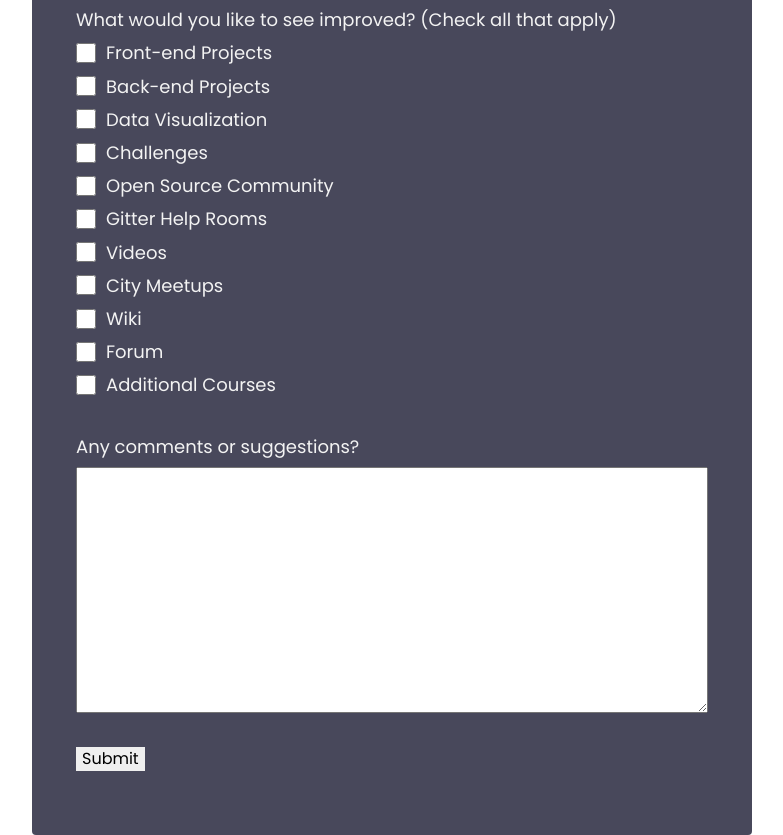
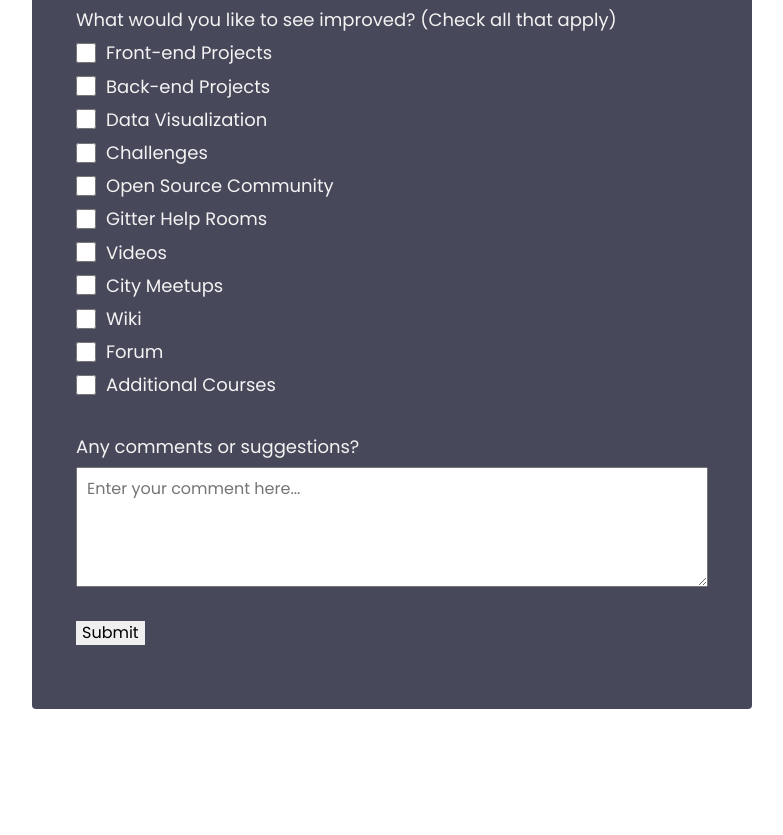
Before and after one commit to syjem/Survey-Form, a plain HTML site: page copy.html in a window 1280 px wide. Shown: the part 845-1680 px from the top of the page, without its empty margins (248-1031 px from the left). After the commit the page ends 1554 px from the top, so only its background shows below. Drawn offline with Linux system fonts and the light colour scheme; files whose address does not match are found by name.

Commit message:
Edited the Textarea

```diff
--- a/copy.html
+++ b/copy.html
@@ -203,13 +203,11 @@
             <div class="form-group">
                 <p>Any comments or suggestions?</p>
                 <textarea
+                    id="comments"
+                    class="input-textarea"
                     name="comment"
-                    id="comments"
-                    cols="30"
-                    rows="10"
-                    class="input-textarea"
-                    placeholder="Enter your comment here...">
-                </textarea>
+                    placeholder="Enter your comment here..."
+                    ></textarea>
             </div>
 
             <div class="form-group">
```
